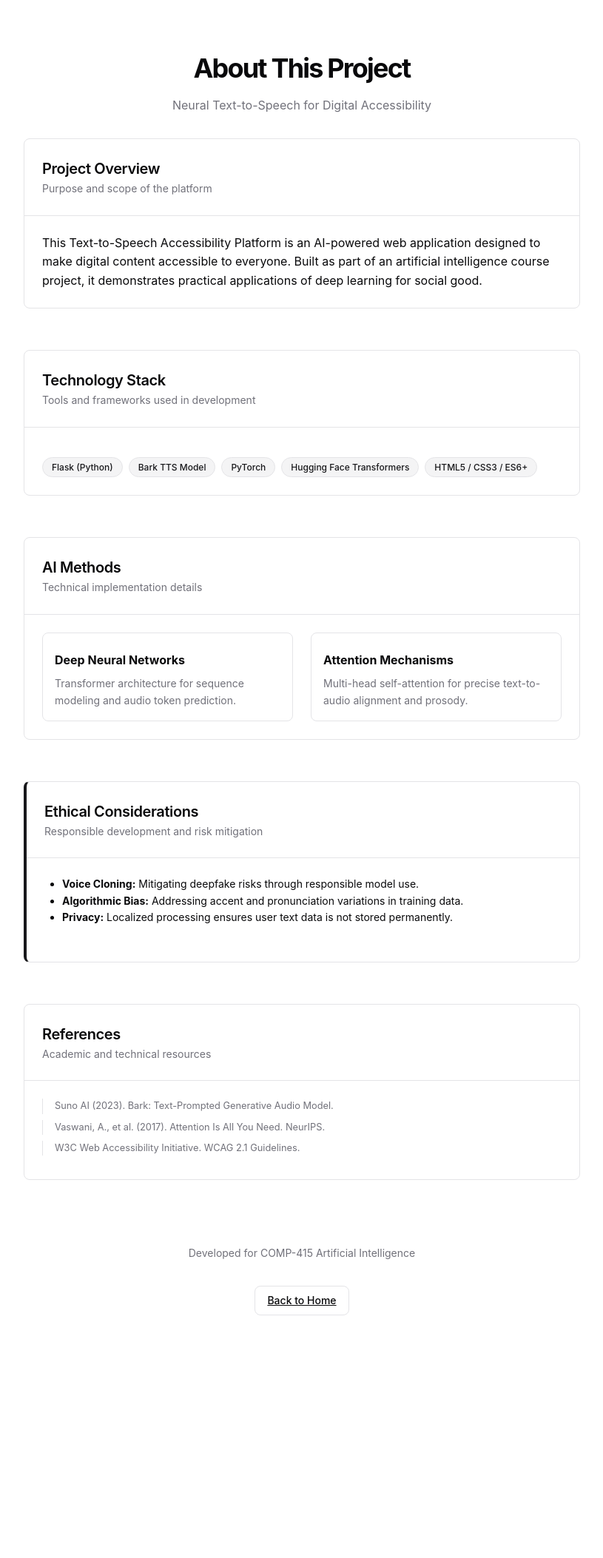
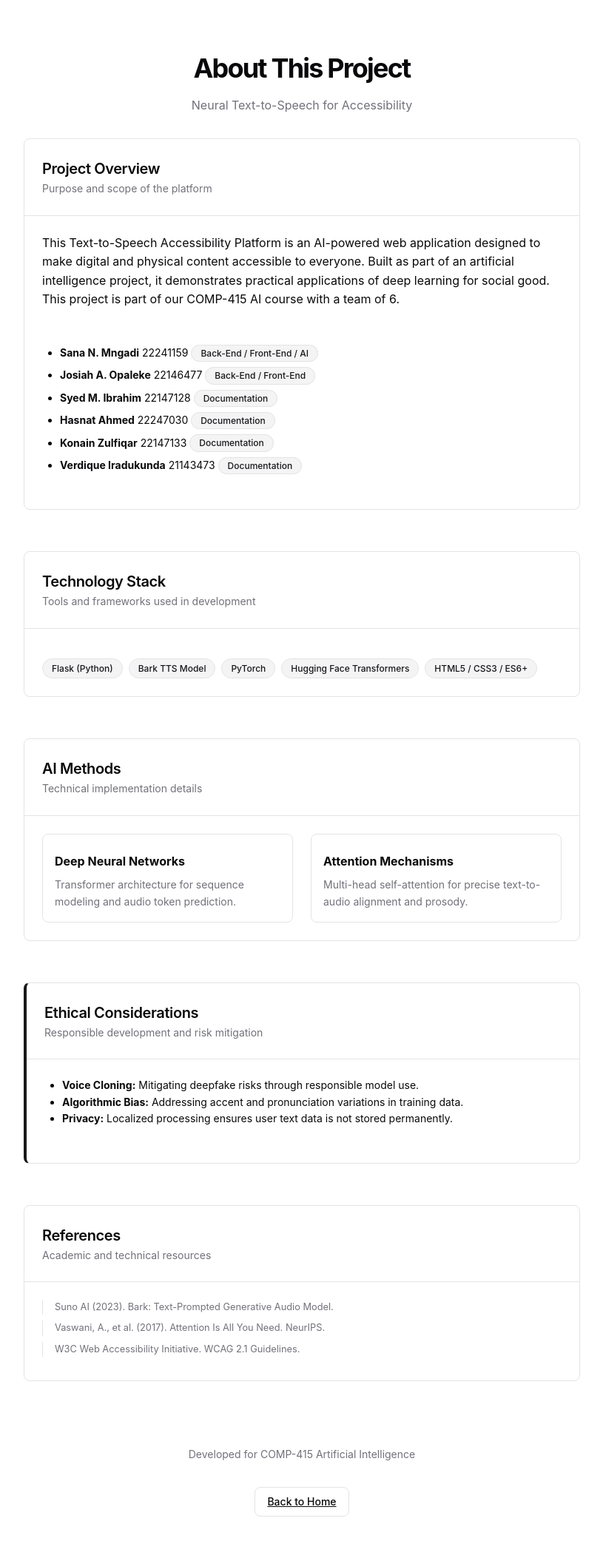
Before and after one commit to LTSana/EUL-AI-Project-COMP-415, a Flask app: page /about in a window 1280 px wide. Shown: the top 2106 px of the page at 74% size, without its empty margins (232-1047 px from the left). Before the commit the page ends 1778 px from the top, so only its background shows below. Run offline with Flask 3, Linux system fonts and the light colour scheme.

Commit message:
Revamp TTS frontend UI and update about page

```diff
--- a/templates/about.html
+++ b/templates/about.html
@@ -53,7 +53,7 @@
     <div class="container">
         <header class="site-header">
             <h1>About This Project</h1>
-            <p class="subtitle">Neural Text-to-Speech for Digital Accessibility</p>
+            <p class="subtitle">Neural Text-to-Speech for Accessibility</p>
         </header>
 
         <main class="content-grid">
@@ -63,7 +63,18 @@
                     <p class="card-description">Purpose and scope of the platform</p>
                 </div>
                 <div class="card-content">
-                    <p>This Text-to-Speech Accessibility Platform is an AI-powered web application designed to make digital content accessible to everyone. Built as part of an artificial intelligence course project, it demonstrates practical applications of deep learning for social good.</p>
+                    <p>This Text-to-Speech Accessibility Platform is an AI-powered web application designed to make digital and physical content accessible to everyone. Built as part of an artificial intelligence project, it demonstrates practical applications of deep learning for social good.</p>
+                    <p>This project is part of our COMP-415 AI course with a team of 6.</p>
+                </div>
+                <div class="card-content">
+                    <ul class="form-group" style="list-style: disc; padding-left: 1.5rem; font-size: 0.875rem;">
+                        <li style="margin-bottom: 0.5rem;"><strong>Sana N. Mngadi</strong> 22241159 <span class="badge">Back-End / Front-End / AI</span></li>
+                        <li style="margin-bottom: 0.5rem;"><strong>Josiah A. Opaleke</strong> 22146477 <span class="badge">Back-End / Front-End</span></li>
+                        <li style="margin-bottom: 0.5rem;"><strong>Syed M. Ibrahim</strong> 22147128 <span class="badge">Documentation</span></li>
+                        <li style="margin-bottom: 0.5rem;"><strong>Hasnat Ahmed</strong> 22247030 <span class="badge">Documentation</span></li>
+                        <li style="margin-bottom: 0.5rem;"><strong>Konain Zulfiqar</strong> 22147133 <span class="badge">Documentation</span></li>
+                        <li style="margin-bottom: 0.5rem;"><strong>Verdique Iradukunda</strong> 21143473 <span class="badge">Documentation</span></li>
+                    </ul>
                 </div>
             </section>
 
```
Also changed, not shown: static/js/main.js (+67 -25 lines).
